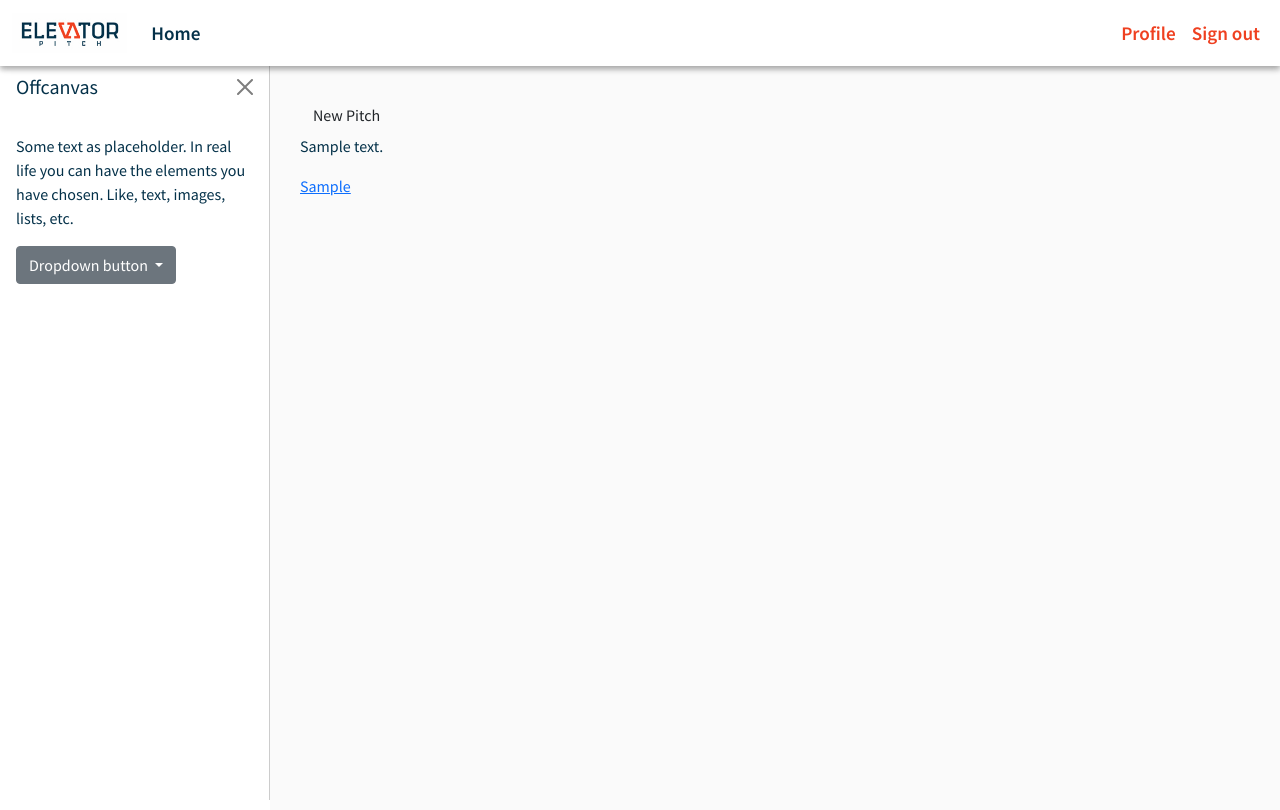
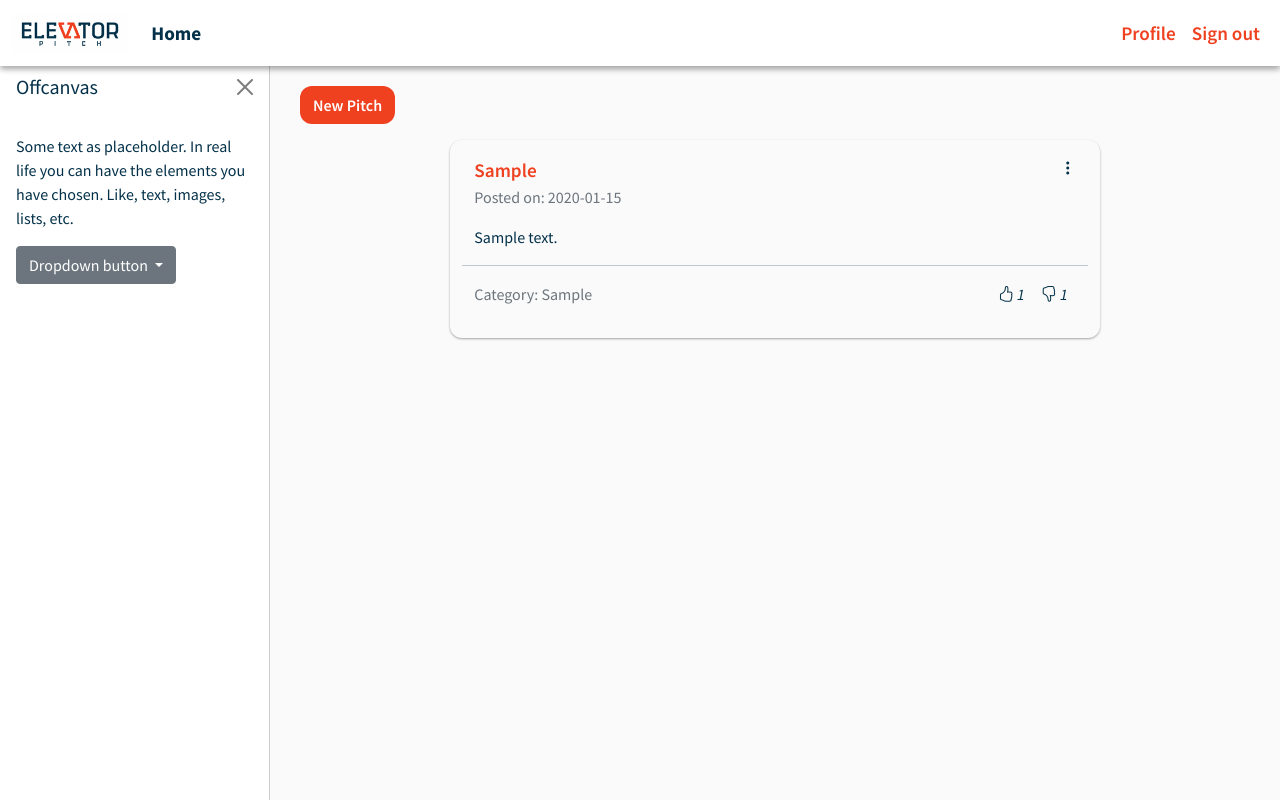
Before and after one commit to mururi/Elevator_pitch_app, a Flask app: page / in a window 1280 px wide. Run offline with Flask 2, Linux system fonts and the light colour scheme; a user stored in the database is signed in; tables that the repository leaves empty hold one stand-in row (values such as "Sample post"); some libraries are stand-ins or nearby versions.

Commit message:
Add styling to pitches

```diff
--- a/app/static/css/base.css
+++ b/app/static/css/base.css
@@ -1,4 +1,6 @@
 @import url('https://fonts.googleapis.com/css2?family=Source+Sans+Pro:ital,wght@0,200;0,300;0,400;0,600;0,700;0,900;1,200;1,300;1,400;1,600;1,700;1,900&display=swap');
+
+@import url("https://cdn.jsdelivr.net/npm/bootstrap-icons@1.8.1/font/bootstrap-icons.css");
 
 * {
   font-family: 'Source Sans Pro', sans-serif;
@@ -19,13 +21,42 @@ a.nav-link {
 
 a.nav-link.active {
   color: #043149;
-  font-weight: 600;
+  font-weight: 700;
   font-size: 1.2rem;
 }
 
 /* sidebar styles */
 #sidebar {
   width: 270px;
+}
+
+.btn--styling {
+  background-color: #ef4020;
+  color: #fff;
+  font-weight: 600;
+  border-radius: 0.75rem;
+}
+
+.custom-card {
+  box-shadow: 0 1px 3px rgba(0,0,0,0.12), 0 1px 2px rgba(0,0,0,0.24);
+  transition: all 0.3s cubic-bezier(.25,.8,.25,1);
+  border-radius: 0.75rem;
+  padding: 1rem 1.5rem;
+}
+
+.custom-card:hover {
+  box-shadow: 0 14px 28px rgba(0,0,0,0.25), 0 10px 10px rgba(0,0,0,0.22);
+}
+
+.username {
+  color: #ef4020;
+  font-weight: 600;
+  font-size: 1.2rem;
+  text-decoration: none;
+}
+
+.username:hover {
+  color: #043149;
 }
 
 @media (min-width: 992px) {
@@ -35,6 +66,7 @@ a.nav-link.active {
 
   main {
     margin-left: 270px;
+    margin-top: 56px;
     background-color: #fafafa;
     min-height: calc(100vh - 56px);
     padding: 30px;
--- a/app/templates/index.html
+++ b/app/templates/index.html
@@ -9,14 +9,39 @@
 <!-- Content block -->
 {% block content %}
   {% if current_user.is_authenticated %}
-    <a href="/new-pitch" class="btn text-center">New Pitch</a>
+    <a href="/new-pitch" class="btn text-center btn--styling">New Pitch</a>
   {% endif %}
 
-  {% for pitch in pitches %}
-    <div>
-      <p>{{ pitch.content }}</p>
-      <a href="/user/{{ pitch.user.username }}">{{ pitch.user.username | title }}</a>
+  <div class="row justify-content-center">
+
+    {% for pitch in pitches %}
+    <div class="col-8 my-3 custom-card">
+      <div class="row">
+        <div class="col-12 d-flex justify-content-between">
+          <div>
+            <a href="/user/{{ pitch.user.username }}" class="username">{{ pitch.user.username | title }}</a>
+            <p class="text-muted">Posted on: {{ pitch.date_created.strftime('%Y-%m-%d') }}</p>
+          </div>
+          <div>
+            <i class="bi bi-three-dots-vertical"></i>
+          </div>
+        </div>
+        <div class="col-12">
+          <p>{{ pitch.content }}</p>
+        </div>
+        <hr>
+        <div class="col-12 d-flex justify-content-between">
+          <p class="text-muted">Category: {{ pitch.category }}</p>
+          <div class="d-flex">
+            <div class="mx-2"><i class="bi bi-hand-thumbs-up">    {{ pitch.upvotes }}</i></div>
+            <div class="mx-2"><i class="bi bi-hand-thumbs-down">    {{ pitch.downvotes }}</i></div>
+          </div>
+        </div>
+      </div>
     </div>
-  {% endfor %}
+    {% endfor %}
+
+  </div>
+
 
 {% endblock %}
--- a/app/templates/navbar2.html
+++ b/app/templates/navbar2.html
@@ -1,4 +1,4 @@
-<nav class="navbar navbar-expand-lg navbar--styling">
+<nav class="navbar fixed-top navbar-expand-lg navbar--styling">
   <div class="container-fluid">
     <a class="navbar-brand" href="/">
       <img src="../static/Elevator Pitch Logo.png" alt="Elevator Pitch Logo" height="40">
```
Also changed, not shown: app/static/fbca3544feb8b60f819abcb6b3abca0d.jpg (deleted).
